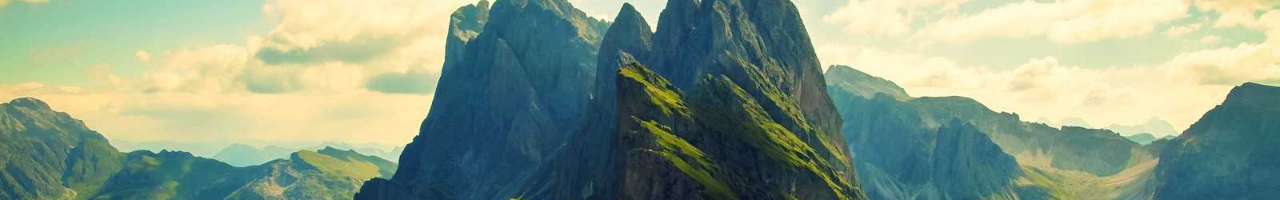
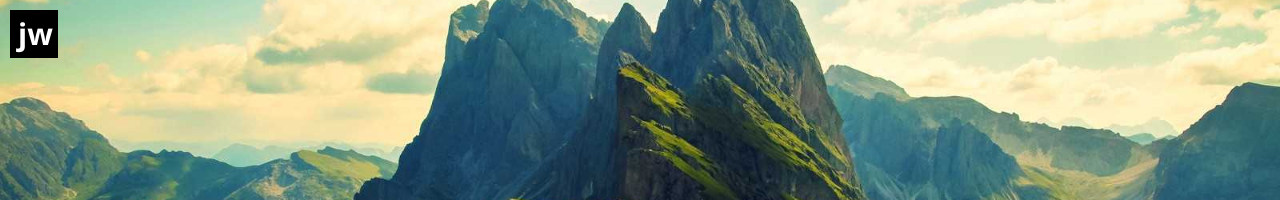
Before and after one commit to jwillmer/jekyllDecent, a Jekyll site: the page built from _pages/about.md, in a window 1280 px wide. Shown: the top 200 px of the page. Built offline with Jekyll 4.4.1, drawn with Linux system fonts in a browser that asks for light colours; nearby versions of some CDN libraries; some web fonts are replaced.

Commit message:
implemented back button for about page

```diff
--- a/_includes/head.html
+++ b/_includes/head.html
@@ -14,8 +14,8 @@
     {% include ogp.html %}
 
     <link href='https://fonts.googleapis.com/css?family=Mrs+Saint+Delafield|Merriweather:300italic,700,300,700italic|Open+Sans:400,700' rel='stylesheet' type='text/css'>
+    <link rel="stylesheet" href="{{ "/css/screen.css" | prepend: site.github.url }}">
     <link rel="stylesheet" href="{{ "/css/prism.css" | prepend: site.github.url}}">
-    <link rel="stylesheet" href="{{ "/css/screen.css" | prepend: site.github.url }}">
     <link rel="alternate" type="application/rss+xml" title="{{ site.title }}" href="{{ "/feed.xml" | prepend: site.github.url }}">
 
     <!-- https://github.com/joshbuchea/HEAD -->
--- a/_layouts/about.html
+++ b/_layouts/about.html
@@ -13,6 +13,8 @@ layout: default-cv
         {% assign counter = counter | plus: 1 %}
     {% endunless %}
 {% endfor %}
+
+<a href="{{ site.github.url }}/" class="logo-readium"><span class="logo">{{ author.initial | slice: 0, 2 | downcase }}</span></a>
 
 <section class="author-profile" itemprop="author" itemscope itemtype="http://schema.org/Person">
     {%  if author.cover %}
--- a/_pages/about.md
+++ b/_pages/about.md
@@ -1,7 +1,7 @@
 ---
-layout: about
+layout:    about
 permalink: "/about/"
-author: jwillmer
+author:    jwillmer
 ---
 
 ## Profile
--- /dev/null
+++ b/_sass/about-page.scss
@@ -0,0 +1,26 @@
+
+.logo-readium {
+    position: fixed;
+    left: 10px;
+    top: 10px;
+    width: 48px;
+    height: 48px;
+    background-color: #000;
+    overflow: hidden;
+    z-index: 99;
+
+    .logo {
+        display: block;
+        position: absolute;
+        top: 8px;
+        left: 8px;
+        width: 32px;
+        height: 32px;
+        font-family: 'Open Sans', 'Hiragino Sans GB', 'Microsoft YaHei', 'WenQuanYi Micro Hei', sans-serif;
+        font-size: 30px;
+        font-weight: 600;
+        text-decoration: none;
+        color: #fff;
+        text-align: center;
+    }
+}
--- a/css/screen.scss
+++ b/css/screen.scss
@@ -14,6 +14,7 @@
 @import 'post';
 @import 'post_additions';
 @import 'index-page';
+@import 'about-page';
 @import 'prism';
 @import 'author';
 @import 'media1080';
```
Also changed, not shown: _data/authors.yml (+7 -7 lines), _sass/override.scss (line endings or trailing spaces).
